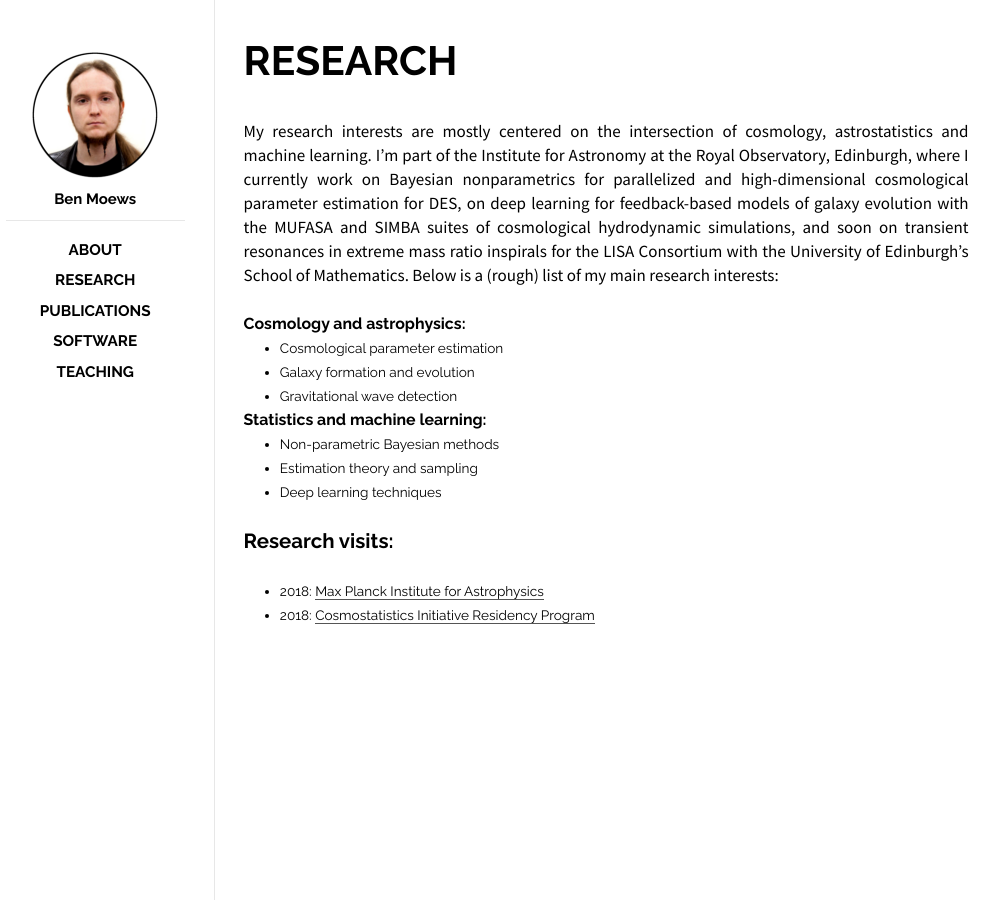
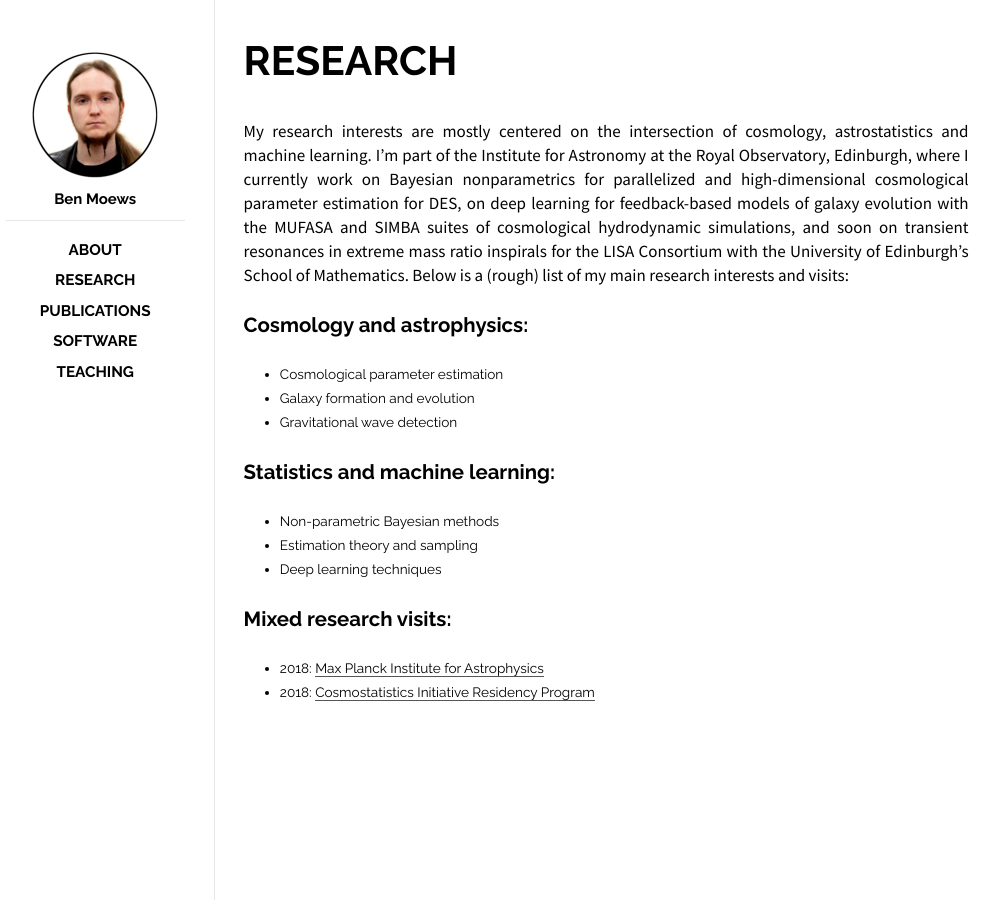
Before and after one commit to moews/moews.github.io, a Jekyll site: the page built from _posts/2017-03-26-research.md, in a window 1280 px wide. Shown: the whole page, without its empty margins (144-1143 px from the left). Built offline with Jekyll 4.4.1, drawn with Linux system fonts in a browser that asks for light colours.

Commit message:
Update 2017-03-26-research.md

```diff
--- a/_posts/2017-03-26-research.md
+++ b/_posts/2017-03-26-research.md
@@ -7,21 +7,21 @@
 ---
 
 <br>
-My research interests are mostly centered on the intersection of cosmology, astrostatistics and machine learning. I'm part of the Institute for Astronomy at the Royal Observatory, Edinburgh, where I currently work on Bayesian nonparametrics for parallelized and high-dimensional cosmological parameter estimation for DES, on deep learning for feedback-based models of galaxy evolution with the MUFASA and SIMBA suites of cosmological hydrodynamic simulations, and soon on transient resonances in extreme mass ratio inspirals for the LISA Consortium with the University of Edinburgh's School of Mathematics. Below is a (rough) list of my main research interests:
+My research interests are mostly centered on the intersection of cosmology, astrostatistics and machine learning. I'm part of the Institute for Astronomy at the Royal Observatory, Edinburgh, where I currently work on Bayesian nonparametrics for parallelized and high-dimensional cosmological parameter estimation for DES, on deep learning for feedback-based models of galaxy evolution with the MUFASA and SIMBA suites of cosmological hydrodynamic simulations, and soon on transient resonances in extreme mass ratio inspirals for the LISA Consortium with the University of Edinburgh's School of Mathematics. Below is a (rough) list of my main research interests and visits:
 
-### Cosmology and astrophysics:
+## Cosmology and astrophysics:
 
 * Cosmological parameter estimation
 * Galaxy formation and evolution
 * Gravitational wave detection
 
-### Statistics and machine learning:
+## Statistics and machine learning:
 
 * Non-parametric Bayesian methods
 * Estimation theory and sampling
 * Deep learning techniques
 
-## Research visits:
+## Mixed research visits:
 
 * 2018: [Max Planck Institute for Astrophysics](http://www.mpa-garching.mpg.de)
 * 2018: [Cosmostatistics Initiative Residency Program](https://cosmostatistics-initiative.org)
```
